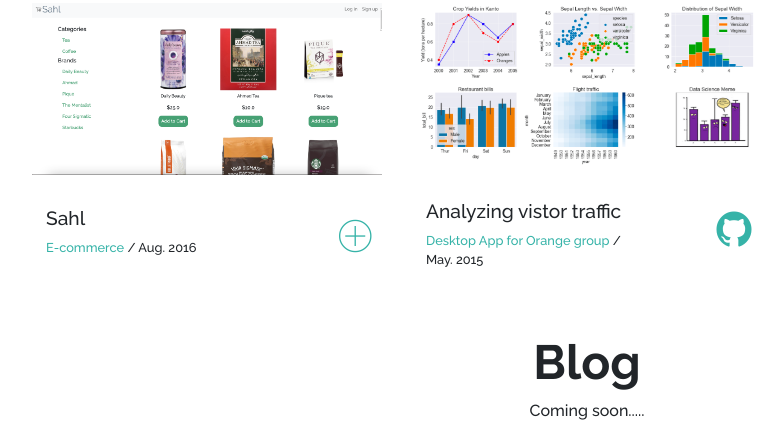
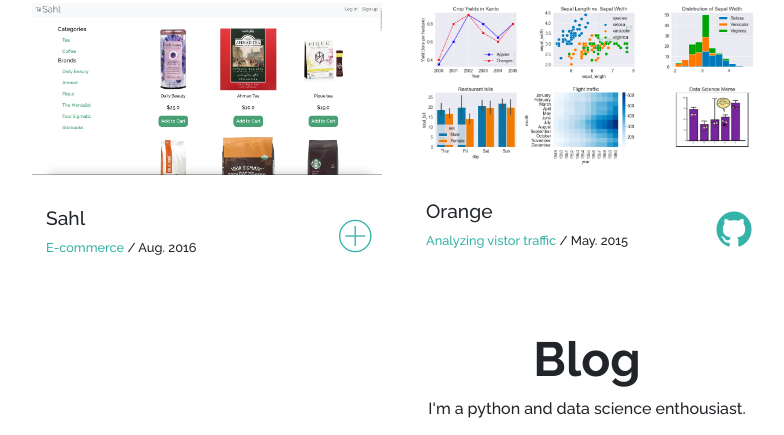
Before and after one commit to malickhtwt/Portfolio, a Flask app: page / in a window 1280 px wide. Shown: the part 3428-3863 px from the top of the page, without its empty margins (53-837 px from the left). Run offline with Flask 2, Linux system fonts and the light colour scheme; some libraries are stand-ins or nearby versions; some web fonts are replaced.

Commit message:
create our first blog "ecom_project"

```diff
--- a/portfolio/blueprints/page/templates/page/home.html
+++ b/portfolio/blueprints/page/templates/page/home.html
@@ -245,9 +245,9 @@
               <div class="work-content">
                 <div class="row">
                   <div class="col-sm-8">
-                    <h2 class="w-title">Analyzing vistor traffic</h2>
+                    <h2 class="w-title">Orange</h2>
                     <div class="w-more">
-                      <span class="w-ctegory">Desktop App for Orange group</span> / <span class="w-date">May. 2015</span>
+                      <span class="w-ctegory">Analyzing vistor traffic</span> / <span class="w-date">May. 2015</span>
                     </div>
                   </div>
                   <div class="col-sm-4">
@@ -278,7 +278,7 @@
                 Blog
               </h3>
               <p class="subtitle-a">
-                Coming soon.....
+                I'm a python and data science enthousiast.
               </p>
               <div class="line-mf"></div>
             </div>
@@ -293,19 +293,19 @@
               <div class="card-body">
                 <div class="card-category-box">
                   <div class="card-category">
-                    <h6 class="category title-s">Data science</h6>
+                    <h6 class="category title-s">Python</h6>
                   </div>
                 </div>
-                <h3 class="card-title"><u class="text-primary">Fake News Detection</u></h3>
+                <h3 class="card-title"><a href="{{url_for('page.ecom_project')}}" >Ecommerce structure</a></h3>
                 <p class="card-description">
-                  A king of yellow journalism, fake news is false information and hoaxes spread through social media and other online media to achieve a political agenda. In this data science project idea, we will use Python to build a model that can accurately detect whether a piece of news is real or fake.
+                  This post details our ecommerce application factory. A description of all the tools used and why we use them from development to launching our site in a secure server.......
                 </p>
               </div>
               <div class="card-footer">
                 <div class="post-author">
 
                     <img src="assets/img/" alt="" class="avatar rounded-circle">
-                    <span class="author"><u class="text-primary"> Working on it</u></span>
+                    <span class="author"><u class="text-primary">20mn</u></span>
 
                 </div>
               </div>
--- a/portfolio/blueprints/page/views.py
+++ b/portfolio/blueprints/page/views.py
@@ -10,3 +10,7 @@ def home():
 @page.route('/contact', methods=['GET','POST'])
 def contact():
     return render_template('page/contact.html')
+
+@page.route('/ecom_project')
+def ecom_project():
+    return render_template('page/ecom_project.html')
```
Also changed, not shown: 1 other file.
